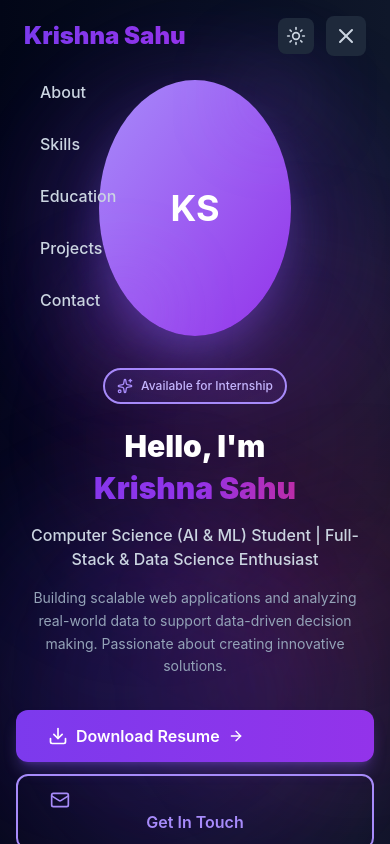
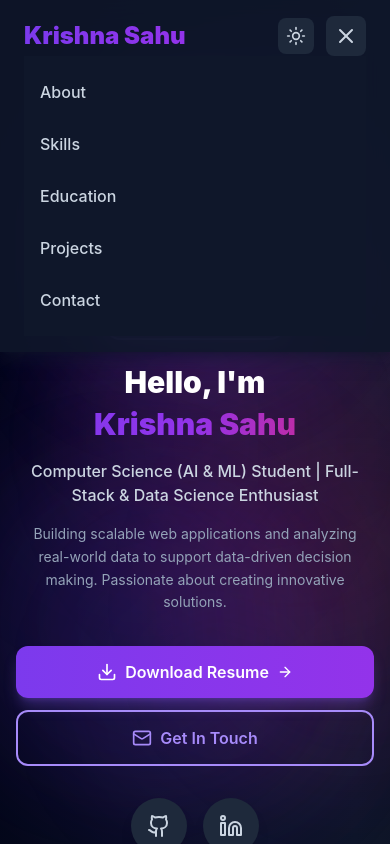
Before and after one commit to Krishna-Sahu0-0/KrishnaSahu-Portifolio, a React (Vite) app: page / in a window 390 px wide. Both pictures are taken after a click on the button 346 px from the left and 36 px from the top of the page. Shown: the top 844 px of the page. Built offline with nearby package versions, Linux system fonts and the light colour scheme.

Commit message:
Fixed minor changes of both desktop, mobile views

```diff
--- a/src/components/Hero.jsx
+++ b/src/components/Hero.jsx
@@ -69,12 +69,12 @@ export default function Hero() {
             transition={{ delay: 0.7 }}
             className="flex flex-col sm:flex-row flex-wrap gap-3 md:gap-4 mb-8 md:mb-12 justify-center md:justify-start"
           >
-            <a href="/resume.pdf" className="btn-primary group">
+            <a href="/resume.pdf" className="btn-primary group justify-center">
               <Download size={20} />
               <span>Download Resume</span>
               <ArrowRight size={16} className="group-hover:translate-x-1 transition-transform" />
             </a>
-            <a href="#contact" className="btn-outline">
+            <a href="#contact" className="btn-outline justify-center">
               <Mail size={20} />
               <span>Get In Touch</span>
             </a>
@@ -114,8 +114,8 @@ export default function Hero() {
           className="flex justify-center md:justify-end items-center order-first md:order-last md:-mt-12 md:mr-8"
         >
           <div className="relative">
-            {/* Placeholder for profile image - Oval vertical shape */}
-            <div className="w-48 h-64 md:w-96 md:h-[420px] bg-gradient-to-br from-violet-400 to-purple-600 flex items-center justify-center text-white text-4xl md:text-6xl font-bold shadow-2xl shadow-violet-500/50" style={{borderRadius: '50%/50%'}}>
+            {/* Placeholder for profile image - Circle shape */}
+            <div className="w-48 h-48 md:w-96 md:h-96 rounded-full bg-gradient-to-br from-violet-400 to-purple-600 flex items-center justify-center text-white text-4xl md:text-6xl font-bold shadow-2xl shadow-violet-500/50">
               KS
             </div>
             {/* Decorative elements */}
--- a/src/components/Navbar.jsx
+++ b/src/components/Navbar.jsx
@@ -1,11 +1,12 @@
 import { Moon, Sun, Menu, X } from "lucide-react";
-import { useEffect, useState } from "react";
+import { useEffect, useState, useRef } from "react";
 import { motion, AnimatePresence } from "framer-motion";
 
 export default function Navbar() {
   const [dark, setDark] = useState(true);
   const [mobileMenuOpen, setMobileMenuOpen] = useState(false);
   const [scrolled, setScrolled] = useState(false);
+  const menuRef = useRef(null);
 
   useEffect(() => {
     document.documentElement.classList.toggle("dark", dark);
@@ -19,14 +20,29 @@ export default function Navbar() {
     return () => window.removeEventListener("scroll", handleScroll);
   }, []);
 
+  // Close menu when clicking outside
+  useEffect(() => {
+    const handleClickOutside = (event) => {
+      if (menuRef.current && !menuRef.current.contains(event.target)) {
+        setMobileMenuOpen(false);
+      }
+    };
+
+    if (mobileMenuOpen) {
+      document.addEventListener("mousedown", handleClickOutside);
+      document.addEventListener("touchstart", handleClickOutside);
+    }
+
+    return () => {
+      document.removeEventListener("mousedown", handleClickOutside);
+      document.removeEventListener("touchstart", handleClickOutside);
+    };
+  }, [mobileMenuOpen]);
+
   const navItems = ["About", "Skills", "Education", "Projects", "Contact"];
 
   return (
-    <nav className={`fixed w-full z-50 transition-all duration-300 ${
-      scrolled
-        ? "bg-white/90 dark:bg-slate-900/90 backdrop-blur-lg shadow-lg shadow-slate-200/50 dark:shadow-slate-900/50"
-        : "bg-transparent"
-    }`}>
+    <nav ref={menuRef} className="fixed w-full z-50 transition-all duration-300 bg-white/90 dark:bg-slate-900/90 backdrop-blur-lg shadow-lg shadow-slate-200/50 dark:shadow-slate-900/50">
       <div className="max-w-7xl mx-auto px-6 py-4">
         <div className="flex justify-between items-center">
           {/* Logo */}
@@ -90,7 +106,7 @@ export default function Navbar() {
               initial={{ opacity: 0, height: 0 }}
               animate={{ opacity: 1, height: "auto" }}
               exit={{ opacity: 0, height: 0 }}
-              className="md:hidden overflow-hidden"
+              className="md:hidden overflow-hidden bg-white dark:bg-slate-900"
             >
               <div className="py-4 space-y-3">
                 {navItems.map((item) => (
--- a/src/index.css
+++ b/src/index.css
@@ -8,7 +8,7 @@
   }
 
   .btn-outline {
-    @apply px-8 py-3.5 border-2 border-violet-600 text-violet-600 dark:text-violet-400 dark:border-violet-400 rounded-xl font-semibold hover:bg-violet-600 dark:hover:bg-violet-500 hover:text-white transition-all duration-300 hover:-translate-y-0.5;
+    @apply px-8 py-3.5 border-2 border-violet-600 text-violet-600 dark:text-violet-400 dark:border-violet-400 rounded-xl font-semibold hover:bg-violet-600 dark:hover:bg-violet-500 hover:text-white transition-all duration-300 hover:-translate-y-0.5 flex items-center gap-2 whitespace-nowrap;
   }
 
   .gradient-text {
```
